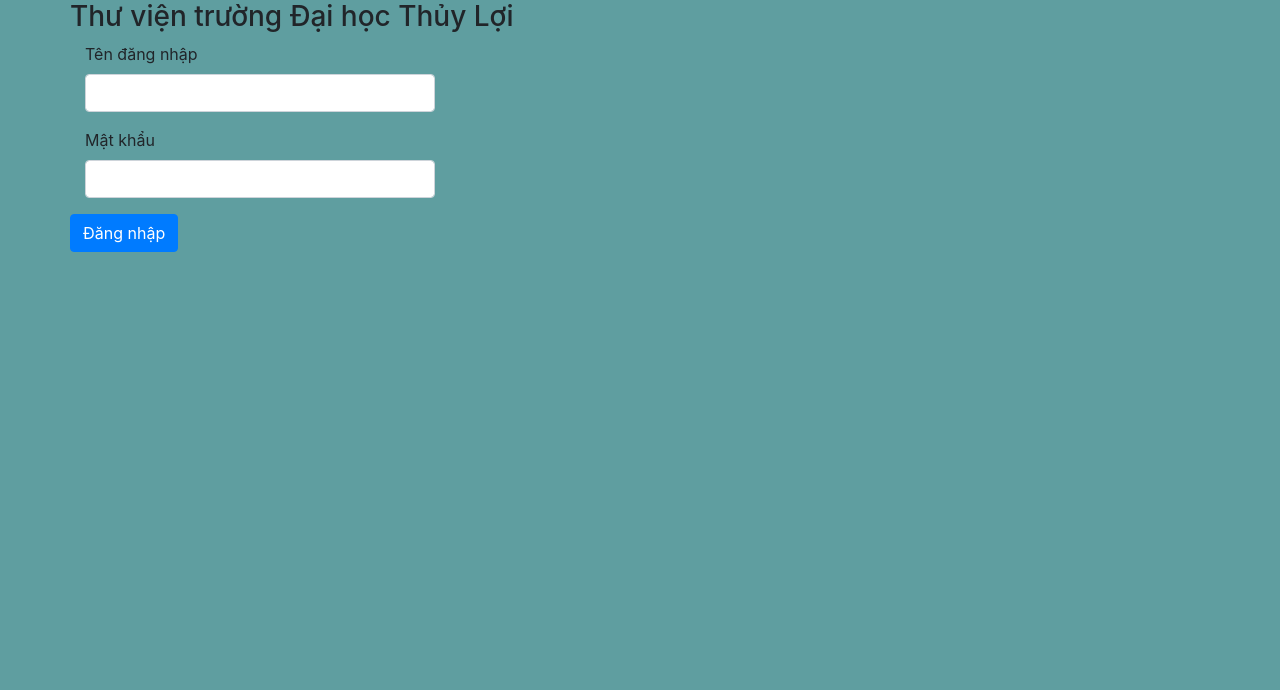
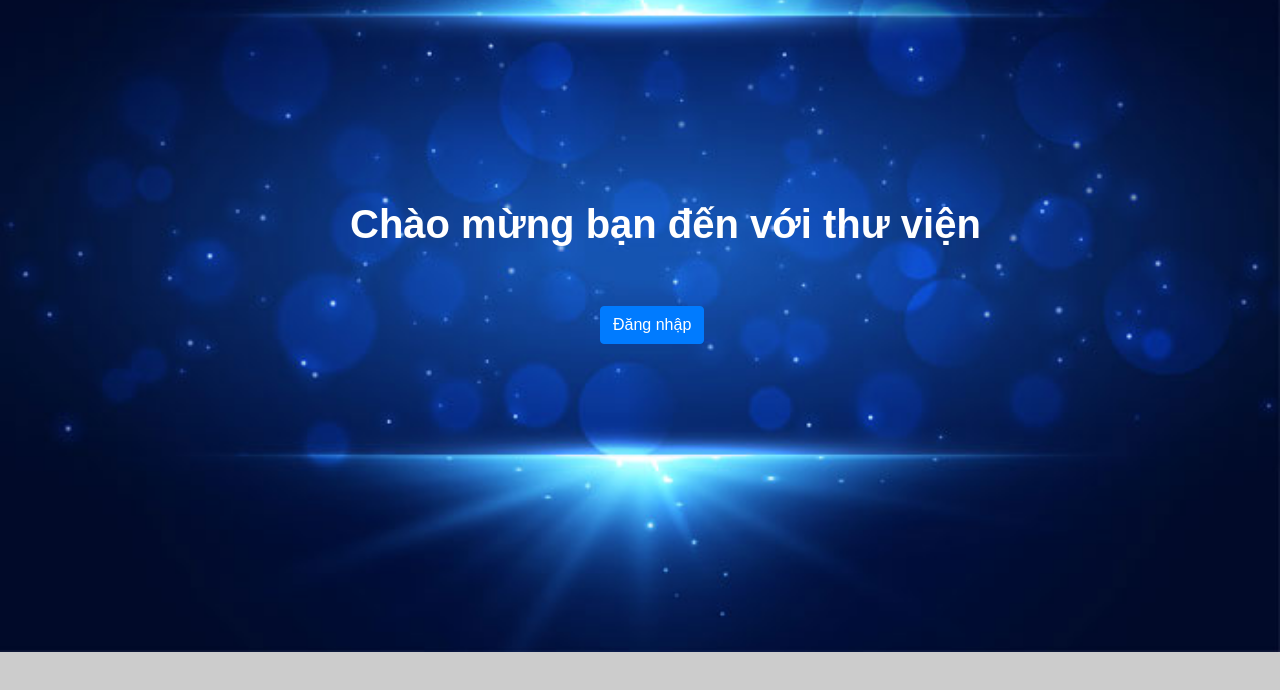
Before and after one commit to PhanThiQuyen144/Phantichthietkehethongthongtin, a PHP site: page /Phantichthietkehethongthongtin/dangnhap.php in a window 1280 px wide. Shown: the top 690 px of the page. Run offline with PHP 8.4, Linux system fonts and the light colour scheme.

Commit message:
update files

```diff
--- a/Phantichthietkehethongthongtin/dangnhap.php
+++ b/Phantichthietkehethongthongtin/dangnhap.php
@@ -1,43 +1,213 @@
 <!doctype html>
 <html lang="en">
   <head>
-    <title>Đăng nhập</title>
+    <title>Title</title>
     <!-- Required meta tags -->
     <meta charset="utf-8">
     <meta name="viewport" content="width=device-width, initial-scale=1, shrink-to-fit=no">
 
     <!-- Bootstrap CSS -->
     <link rel="stylesheet" href="https://stackpath.bootstrapcdn.com/bootstrap/4.3.1/css/bootstrap.min.css" integrity="sha384-ggOyR0iXCbMQv3Xipma34MD+dH/1fQ784/j6cY/iJTQUOhcWr7x9JvoRxT2MZw1T" crossorigin="anonymous">
-    <!-- <link rel="stylesheet" href="style.css"> -->
+  </head>
+  <body>
+      <style>
+body {font-family: Arial, Helvetica, sans-serif;
+
+ background-image: url(images/background.jpg);
+ /* background-repeat: no-repeat; */
+ /* height: 100%; */
+ /* background-image: url("photographer.jpg") */
+  background-color: #cccccc; /* Used if the image is unavailable */
+  height: 450px; /* You must set a specified height */
+  background-position: center; /* Center the image */
+  background-repeat: no-repeat; /* Do not repeat the image */
+  background-size: cover;
+
+}
+h1{
+    margin-top: 200px;
+    justify-content: center;
+    margin-left:350px;
+}
+.login{
+    justify-content: center;
+    margin-top: 50px;
+    margin-left:600px;
+    /* background-color: lightsteelblue; */
+}
+
+/* Full-width input fields */
+input[type=text], input[type=password] {
+  width: 100%;
+  padding: 12px 20px;
+  margin: 8px 0;
+  display: inline-block;
+  border: 1px solid #ccc;
+  box-sizing: border-box;
+}
+
+/* Set a style for all buttons */
+button {
+  background-color: #4CAF50;
+  color: white;
+  padding: 14px 20px;
+  margin: 8px 0;
+  border: none;
+  cursor: pointer;
+  width: 100%;
+}
+
+button:hover {
+  opacity: 0.8;
+}
+
+/* Extra styles for the cancel button */
+.cancelbtn {
+  width: auto;
+  padding: 10px 18px;
+  background-color: #f44336;
+}
+
+/* Center the image and position the close button */
+.imgcontainer {
+  text-align: center;
+  margin: 24px 0 12px 0;
+  position: relative;
+}
+
+img.avatar {
+  width: 40%;
+  border-radius: 50%;
+}
+
+.container {
+  padding: 16px;
+}
+
+span.psw {
+  float: right;
+  padding-top: 16px;
+}
+
+/* The Modal (background) */
+.modal {
+  display: none; /* Hidden by default */
+  position: fixed; /* Stay in place */
+  z-index: 1; /* Sit on top */
+  left: 0;
+  top: 0;
+  width: 100%; /* Full width */
+  height: 100%; /* Full height */
+  overflow: auto; /* Enable scroll if needed */
+  background-color: rgb(0,0,0); /* Fallback color */
+  background-color: rgba(0,0,0,0.4); /* Black w/ opacity */
+  padding-top: 60px;
+}
+
+/* Modal Content/Box */
+.modal-content {
+  background-color: #fefefe;
+  margin: 5% auto 15% auto; /* 5% from the top, 15% from the bottom and centered */
+  border: 1px solid #888;
+  width: 80%; /* Could be more or less, depending on screen size */
+}
+
+/* The Close Button (x) */
+.close {
+  position: absolute;
+  right: 25px;
+  top: 0;
+  color: #000;
+  font-size: 35px;
+  font-weight: bold;
+}
+
+.close:hover,
+.close:focus {
+  color: red;
+  cursor: pointer;
+}
+
+/* Add Zoom Animation */
+.animate {
+  -webkit-animation: animatezoom 0.6s;
+  animation: animatezoom 0.6s
+}
+
+@-webkit-keyframes animatezoom {
+  from {-webkit-transform: scale(0)}
+  to {-webkit-transform: scale(1)}
+}
+
+@keyframes animatezoom {
+  from {transform: scale(0)}
+  to {transform: scale(1)}
+}
+
+/* Change styles for span and cancel button on extra small screens */
+@media screen and (max-width: 300px) {
+  span.psw {
+     display: block;
+     float: none;
+  }
+  .cancelbtn {
+     width: 100%;
+  }
+}
+</style>
 </head>
-  <body style="background-color:cadetblue;">
-      <div class="container">
+<body>
+    <div class="container-fuild">
         <div class="row">
-            <h3>Thư viện trường Đại học Thủy Lợi</h3>
-        </div>
-        <div class="row ">
-            <div class="col-md-4">
-                <div class="form-group">
-                    <label for="">Tên đăng nhập</label>
-                    <input type="text" name="" id="" class="form-control" placeholder="" aria-describedby="helpId">
+            <div class="col-md-12">
+                <h1><b class="text-white">Chào mừng bạn đến với thư viện</b></h1>
 
-                </div>
-            </div>
+<button onclick="document.getElementById('id01').style.display='block'" style="width:auto;" class="login btn btn-primary">Đăng nhập</button>
 
-        </div>
-        <div class="row ">
-            <div class="col-md-4">
-                <div class="form-group">
-                    <label for="">Mật khẩu</label>
-                    <input type="text" name="" id="" class="form-control" placeholder="" aria-describedby="helpId">
-                <!-- <small id="helpId" class="text-muted">Help text</small> -->
-                </div>
+<div id="id01" class="modal">
+
+  <form class="modal-content animate" action="http://localhost:81/Phantichthietkehethongthongtin/giaodienchinh.php" method="post">
+    <div class="imgcontainer">
+      <span onclick="document.getElementById('id01').style.display='none'" class="close" title="Close Modal">&times;</span>
+      <!-- <img src="img_avatar2.png" alt="Avatar" class="avatar"> -->
+    </div>
+
+    <div class="container">
+      <label for="uname"><b>Username</b></label>
+      <input type="text" placeholder="Enter Username" name="uname" required>
+
+      <label for="psw"><b>Password</b></label>
+      <input type="password" placeholder="Enter Password" name="psw" required>
+
+      <button type="submit">Login</button>
+      <label>
+        <input type="checkbox" checked="checked" name="remember"> Remember me
+      </label>
+    </div>
+
+    <div class="container" style="background-color:#f1f1f1">
+      <button type="button" onclick="document.getElementById('id01').style.display='none'" class="cancelbtn">Cancel</button>
+      <span class="psw">Forgot <a href="#">password?</a></span>
+    </div>
+  </form>
+</div>
+
             </div>
         </div>
-        <div class="row">
-            <a name="" id="" class="btn btn-primary" href="giaodienchinh.php" role="button">Đăng nhập</a>
-        </div>
-      </div>
+    </div>
+
+<script>
+// Get the modal
+var modal = document.getElementById('id01');
+
+// When the user clicks anywhere outside of the modal, close it
+window.onclick = function(event) {
+    if (event.target == modal) {
+        modal.style.display = "none";
+    }
+}
+</script>
+
     <!-- Optional JavaScript -->
     <!-- jQuery first, then Popper.js, then Bootstrap JS -->
     <script src="https://code.jquery.com/jquery-3.3.1.slim.min.js" integrity="sha384-q8i/X+965DzO0rT7abK41JStQIAqVgRVzpbzo5smXKp4YfRvH+8abtTE1Pi6jizo" crossorigin="anonymous"></script>
--- a/Phantichthietkehethongthongtin/index.php
+++ b/Phantichthietkehethongthongtin/index.php
@@ -5,7 +5,6 @@
     <!-- Required meta tags -->
     <meta charset="utf-8">
     <meta name="viewport" content="width=device-width, initial-scale=1, shrink-to-fit=no">
-
     <!-- Bootstrap CSS -->
     <link rel="stylesheet" href="https://stackpath.bootstrapcdn.com/bootstrap/4.3.1/css/bootstrap.min.css" integrity="sha384-ggOyR0iXCbMQv3Xipma34MD+dH/1fQ784/j6cY/iJTQUOhcWr7x9JvoRxT2MZw1T" crossorigin="anonymous">
     <link rel="stylesheet" href="style.css">
@@ -20,7 +19,6 @@
         </div>
 
 
-
         </div>
      </div>
     <!-- Optional JavaScript -->
```
Also changed, not shown: Phantichthietkehethongthongtin/capnhatthongtin.php (+5 -5 lines), Phantichthietkehethongthongtin/giaodienchinh.php (+11 -13 lines), Phantichthietkehethongthongtin/giaodienthuthu.php (deleted, +0 -108 lines), Phantichthietkehethongthongtin/quanlydocgia.php (added, +96 -0 lines), Phantichthietkehethongthongtin/quanlymuontra.php (+8 -14 lines), Phantichthietkehethongthongtin/thongtindocgia.php (added, +130 -0 lines), Phantichthietkehethongthongtin/test.php (added).
